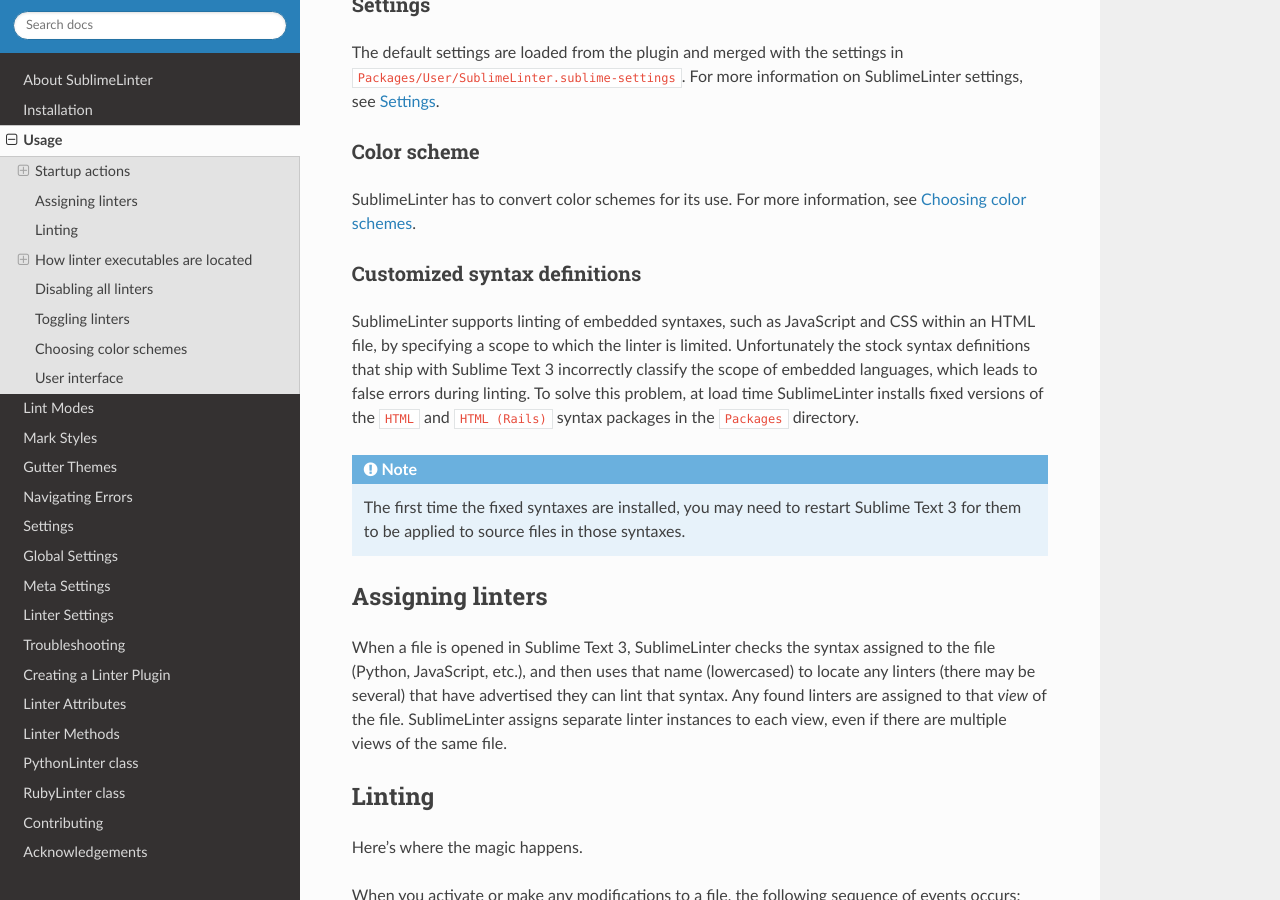
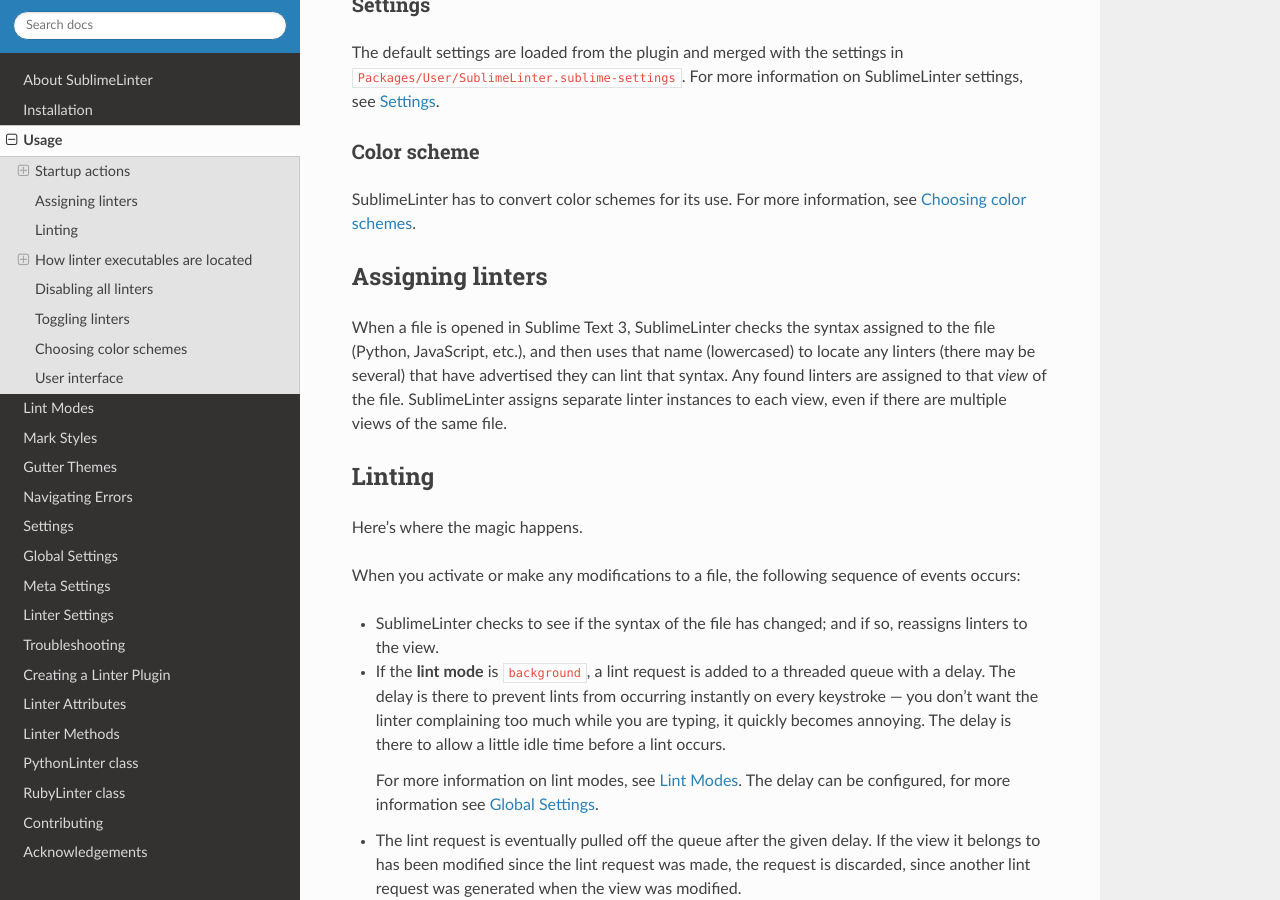
Before and after one commit to SublimeLinter/SublimeLinter, a Sphinx documentation site: the page built from docs/usage.rst, in a window 1280 px wide and 900 px high, scrolled down 369 px. Built offline with Sphinx 7.4.7 and the Read the Docs theme 2.0.0, drawn with Linux system fonts in a browser that asks for light colours.

Commit message:
there are no custom syntax files anymore removed in d98ea8c3ddee58286b3322129c232f9c7f905572

```diff
--- a/docs/usage.rst
+++ b/docs/usage.rst
@@ -21,14 +21,6 @@
 ~~~~~~~~~~~~
 SublimeLinter has to convert color schemes for its use. For more information, see :ref:`Choosing color schemes <choosing-color-schemes>`.
 
-
-Customized syntax definitions
-~~~~~~~~~~~~~~~~~~~~~~~~~~~~~
-|sl| supports linting of embedded syntaxes, such as JavaScript and CSS within an HTML file, by specifying a scope to which the linter is limited. Unfortunately the stock syntax definitions that ship with |st| incorrectly classify the scope of embedded languages, which leads to false errors during linting. To solve this problem, at load time |sl| installs fixed versions of the ``HTML`` and ``HTML (Rails)`` syntax packages in the :file:`Packages` directory.
-
-.. note::
-
-   The first time the fixed syntaxes are installed, you may need to restart |st| for them to be applied to source files in those syntaxes.
 
 Assigning linters
 -----------------
```
